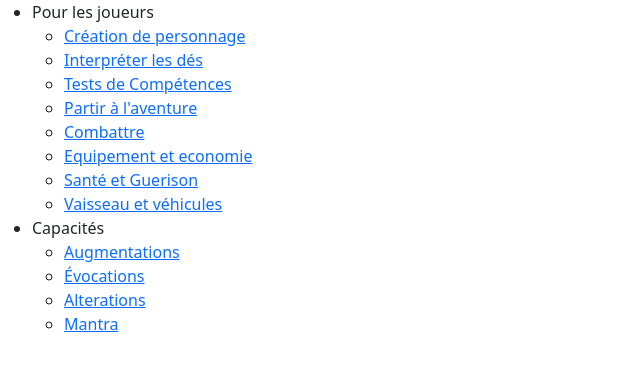
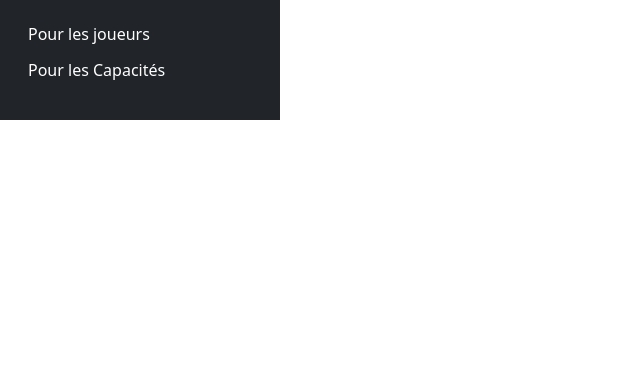
Before and after one commit to Cauchyzor/namtar-rules.bootstrap, a website: page index.html in a window 1280 px wide. Shown: the whole page, without its empty margins (0-640 px from the left). Drawn offline with nearby package versions, Linux system fonts and the light colour scheme.

Commit message:
SideBar menu

```diff
--- a/index.html
+++ b/index.html
@@ -9,40 +9,56 @@
     integrity="sha384-0evHe/X+R7YkIZDRvuzKMRqM+OrBnVFBL6DOitfPri4tjfHxaWutUpFmBp4vmVor" crossorigin="anonymous" />
 </head>
 
-<body>
-  <aside>
-    <nav class="menu">
-      <ul>
+<body class="d-flex">
+  <aside class="d-flex">
+    <nav class="d-flex flex-column flex-shrink-0 p-3 text-white bg-dark" style="width: 280px">
+      <ul class="list-unstyled ps-0">
         <li>
-          Pour les joueurs
-          <ul>
+          <button class="btn btn-toggle d-inline-flex align-items-center rounded border-0 collapsed text-white"
+            data-bs-toggle="collapse" data-bs-target="#joueur-collapse" aria-expanded="false">Pour les
+            joueurs</button>
+          <div id="joueur-collapse" class="collapse">
+            <ul class="btn-toggle-nav list-unstyled fw-normal pb-1 small">
               <li>
-              <a data="creation-personnage" href="#">Création de personnage</a>
+                <a class="d-inline-flex text-decoration-none text-white" data="creation-personnage" href="#">Création de
+                  personnage</a>
               </li>
               <li>
-              <a data="intepreter-les-des" href="#">Interpréter les dés</a>
+                <a class="text-decoration-none text-white" data="intepreter-les-des" href="#">Interpréter les dés</a>
               </li>
-            <li><a data="competences" href="#">Tests de Compétences</a></li>
-            <li><a data="aventure" href="#">Partir à l'aventure</a></li>
-            <li><a data="combattre" href="#">Combattre</a></li>
-            <li><a data="equipement" href="#">Equipement et economie</a></li>
-            <li><a data="sante" href="#">Santé et Guerison</a></li>
-            <li><a data="vaisseau" href="#">Vaisseau et véhicules</a></li>
+              <li><a class="text-decoration-none text-white" data="competences" href="#">Tests de
+                  Compétences</a></li>
+              <li><a class="text-decoration-none text-white" data="aventure" href="#">Partir à
+                  l'aventure</a></li>
+              <li><a class="text-decoration-none text-white" data="combattre" href="#">Combattre</a></li>
+              <li><a class="text-decoration-none text-white" data="equipement" href="#">Equipement
+                  et economie</a></li>
+              <li><a class="text-decoration-none text-white" data="sante" href="#">Santé
+                  et Guerison</a></li>
+              <li><a class="text-decoration-none text-white" data="vaisseau" href="#">Vaisseau et
+                  véhicules</a></li>
             </ul>
+          </div>
         </li>
         <li>
-          Capacités
-          <ul>
-            <li><a data="augmentations" href="#">Augmentations</a></li>
-            <li><a data="evocations" href="#">Évocations</a></li>
-            <li><a data="alterations" href="#">Alterations</a></li>
-            <li><a data="mantras" href="#">Mantra</a></li>
+          <button class="btn btn-toggle d-inline-flex align-items-center rounded border-0 collapsed text-white"
+            data-bs-toggle="collapse" data-bs-target="#capacite-collapse" aria-expanded="false">Pour les
+            Capacités</button>
+          <div id="capacite-collapse" class="collapse">
+            <ul class="btn-toggle-nav list-unstyled fw-normal pb-1 small">
+              <li><a class="text-decoration-none text-white" data="augmentations" href="#">Augmentations</a>
+              </li>
+              <li><a class="text-decoration-none text-white" data="evocations" href="#">Évocations</a></li>
+              <li><a class="text-decoration-none text-white" data="alterations" href="#">Alterations</a></li>
+              <li><a class="text-decoration-none text-white" data="mantras" href="#">Mantra</a>
+              </li>
             </ul>
+          </div>
         </li>
       </ul>
     </nav>
   </aside>
-  <main></main>
+  <main class="container"></main>
 </body>
 <script src="https://cdn.jsdelivr.net/npm/bootstrap@5.1.3/dist/js/bootstrap.bundle.min.js"
   integrity="sha384-ka7Sk0Gln4gmtz2MlQnikT1wXgYsOg+OMhuP+IlRH9sENBO0LRn5q+8nbTov4+1p" crossorigin="anonymous"></script>
```
Lines whose indentation alone changed are shown as unchanged.
